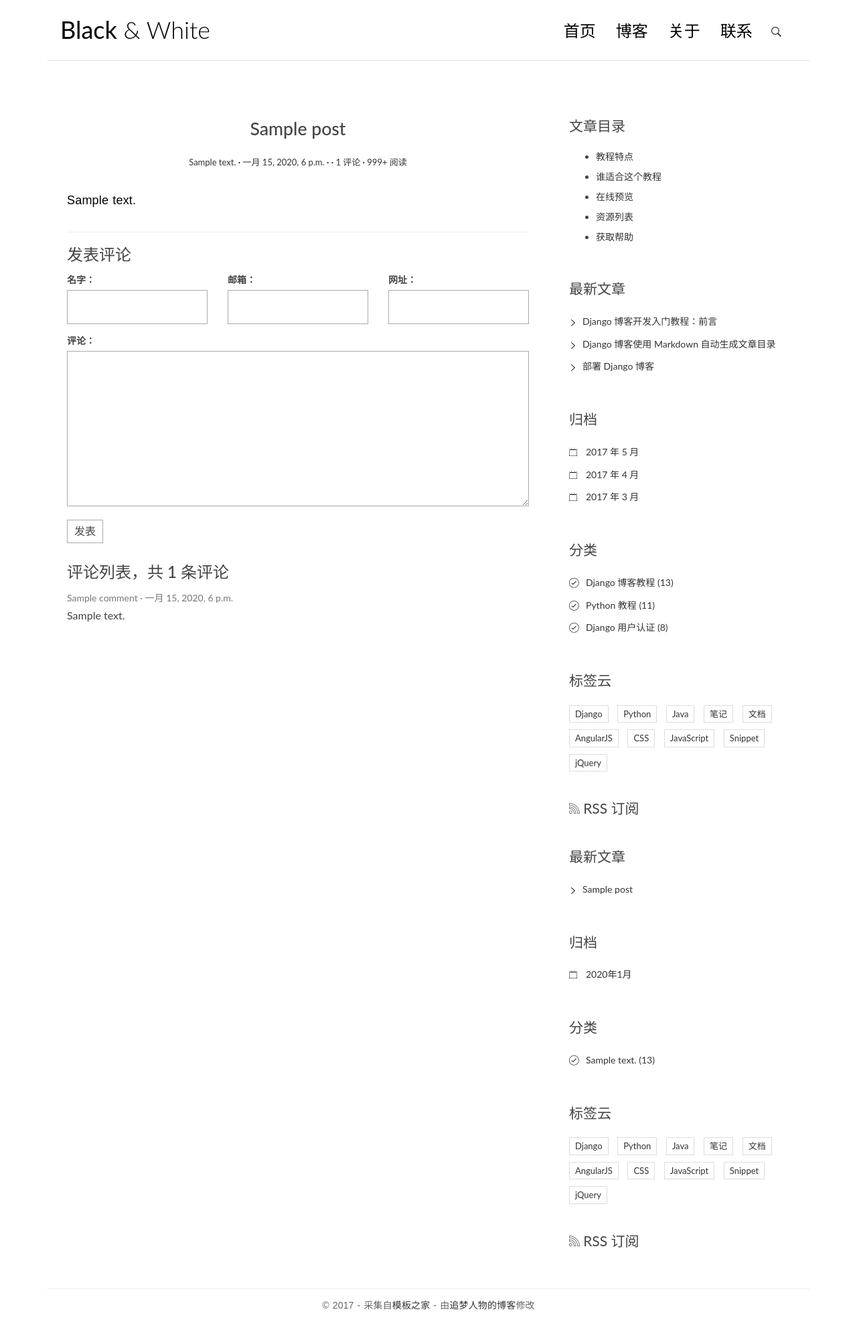
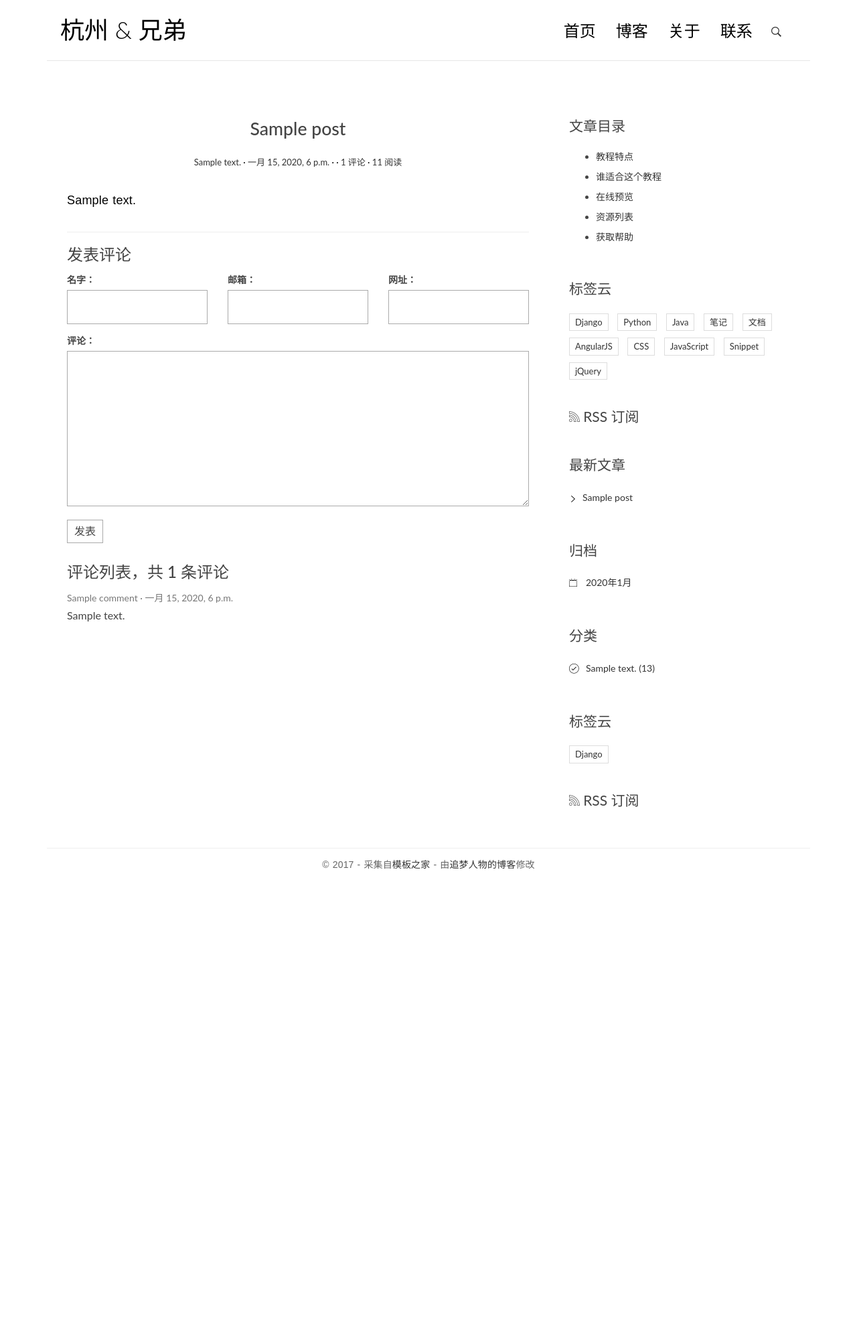
Before and after one commit to DFnum26/django-blog-tutorial, a Django app: page /detail/1/ in a window 1280 px wide. Shown: the whole page at 67% size. After the commit the page ends 1298 px from the top, so only its background shows below. Run offline with Django 3.2, Linux system fonts and the light colour scheme; tables that the repository leaves empty hold one stand-in row (values such as "Sample post"); some libraries are stand-ins or nearby versions.

Commit message:
second commit

```diff
--- a/my_blog/models.py
+++ b/my_blog/models.py
@@ -18,7 +18,6 @@
     def __str__(self):
         return self.text
 
-
 class Post(models.Model):
     '''文章'''
     title = models.CharField(max_length=75)
@@ -36,6 +35,8 @@
     tag = models.ManyToManyField(Tag)
 
     author = models.ForeignKey(User)
+    #阅读量  0或正整数
+    views = models.PositiveIntegerField(default=0)
 
     def __str__(self):
         return self.title
@@ -43,5 +44,9 @@
     def get_absolute_url(self):
         return reverse('my_blog:detail',args=[self.id])
 
+    def increase_views(self):
+        self.views +=1
+        self.save(update_fields=['views'])
+
     class Meta:
         ordering = ['-created_time']
--- a/my_blog/templates/my_blog/base.html
+++ b/my_blog/templates/my_blog/base.html
@@ -3,7 +3,7 @@
 {% load blog_tags %}
 <html>
 <head>
-    <title>Black &amp; White</title>
+    <title>杭州兄弟-.-hangzhoubrother</title>
 
     <!-- meta -->
     <meta charset="UTF-8">
@@ -29,7 +29,7 @@
         <div class="row">
             <div class="col-md-4 col-sm-5 col-xs-8">
                 <div class="logo">
-                    <h1><a href="{% url 'my_blog:index' %}"><b>Black</b> &amp; White</a></h1>
+                    <h1><a href="{% url 'my_blog:index' %}"><b>杭州</b> &amp; 兄弟</a></h1>
                 </div>
             </div><!-- col-md-4 -->
             <div class="col-md-8 col-sm-7 col-xs-4">
@@ -63,7 +63,6 @@
     </header>
 </div>
 <div class="copyrights">Collect from <a href="http://www.cssmoban.com/">网页模板</a></div>
-<div class="copyrights">Modified by <a href="http://zmrenwu.com/">追梦人物的博客</a></div>
 
 <div class="content-body">
     <div class="container">
@@ -122,33 +121,6 @@
                         <li>
                             <a href="#">Django</a>
                         </li>
-                        <li>
-                            <a href="#">Python</a>
-                        </li>
-                        <li>
-                            <a href="#">Java</a>
-                        </li>
-                        <li>
-                            <a href="#">笔记</a>
-                        </li>
-                        <li>
-                            <a href="#">文档</a>
-                        </li>
-                        <li>
-                            <a href="#">AngularJS</a>
-                        </li>
-                        <li>
-                            <a href="#">CSS</a>
-                        </li>
-                        <li>
-                            <a href="#">JavaScript</a>
-                        </li>
-                        <li>
-                            <a href="#">Snippet</a>
-                        </li>
-                        <li>
-                            <a href="#">jQuery</a>
-                        </li>
                     </ul>
                 </div>
                 <div class="rss">
--- a/my_blog/templates/my_blog/detail.html
+++ b/my_blog/templates/my_blog/detail.html
@@ -9,7 +9,7 @@
 														  datetime="post.created_time">{{ post.created_time }}</time></a></span>
 				<span class="post-author"><a href="#">{{post.auther}}</a></span>
 				<span class="comments-link"><a href="#">{{ post.comment_set.count }} 评论</a></span>
-				<span class="views-count"><a href="#">999+ 阅读</a></span>
+				<span class="views-count"><a href="#">{{ post.views }} 阅读</a></span>
 			</div>
 		</header>
 		<div class="entry-content clearfix">
@@ -84,49 +84,6 @@
 			</li>
 		</ul>
 	</div>
-	<div class="widget widget-recent-posts">
-		<h3 class="widget-title">最新文章</h3>
-		<ul>
-			<li>
-				<a href="#">Django 博客开发入门教程：前言</a>
-			</li>
-			<li>
-				<a href="#">Django 博客使用 Markdown 自动生成文章目录</a>
-			</li>
-			<li>
-				<a href="#">部署 Django 博客</a>
-			</li>
-		</ul>
-	</div>
-	<div class="widget widget-archives">
-		<h3 class="widget-title">归档</h3>
-		<ul>
-			<li>
-				<a href="#">2017 年 5 月</a>
-			</li>
-			<li>
-				<a href="#">2017 年 4 月</a>
-			</li>
-			<li>
-				<a href="#">2017 年 3 月</a>
-			</li>
-		</ul>
-	</div>
-
-	<div class="widget widget-category">
-		<h3 class="widget-title">分类</h3>
-		<ul>
-			<li>
-				<a href="#">Django 博客教程 <span class="post-count">(13)</span></a>
-			</li>
-			<li>
-				<a href="#">Python 教程 <span class="post-count">(11)</span></a>
-			</li>
-			<li>
-				<a href="#">Django 用户认证 <span class="post-count">(8)</span></a>
-			</li>
-		</ul>
-	</div>
 
 	<div class="widget widget-tag-cloud">
 		<h3 class="widget-title">标签云</h3>
--- a/my_blog/templates/my_blog/index.html
+++ b/my_blog/templates/my_blog/index.html
@@ -13,7 +13,7 @@
 														  datetime="{{ post.created_time }}">{{ post.created_time }}</time></a></span>
 				<span class="post-author"><a href="#">{{ post.author }}</a></span>
 				<span class="comments-link"><a href="#">0 评论</a></span>
-				<span class="views-count"><a href="#">999+ 阅读</a></span>
+				<span class="views-count"><a href="#">{{  post.views  }} 阅读</a></span>
 			</div>
 		</header>
 		<div class="entry-content clearfix">
--- a/my_blog/views.py
+++ b/my_blog/views.py
@@ -20,6 +20,7 @@
 
 def detail(request, post_id):
     post = Post.objects.get(id=post_id)
+    post.increase_views()
     post.body = markdown.markdown(post.body,
                                   extensions=[
                                      'markdown.extensions.extra',
```
Also changed, not shown: 1 other file.
